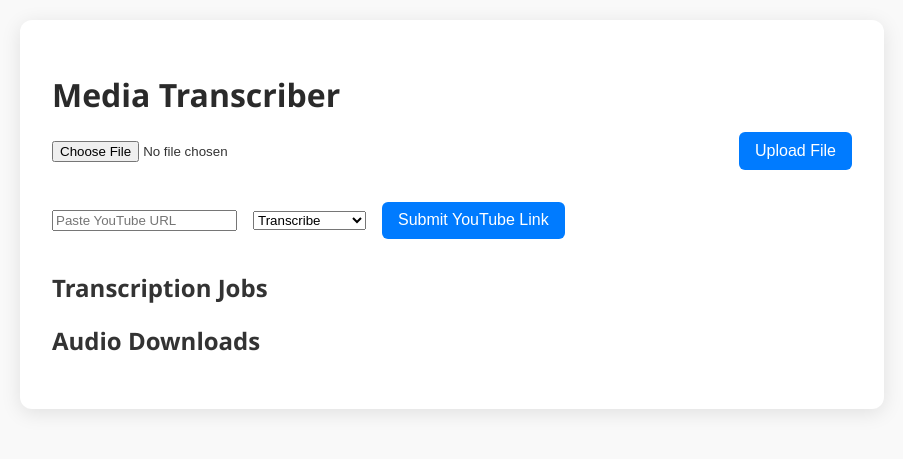
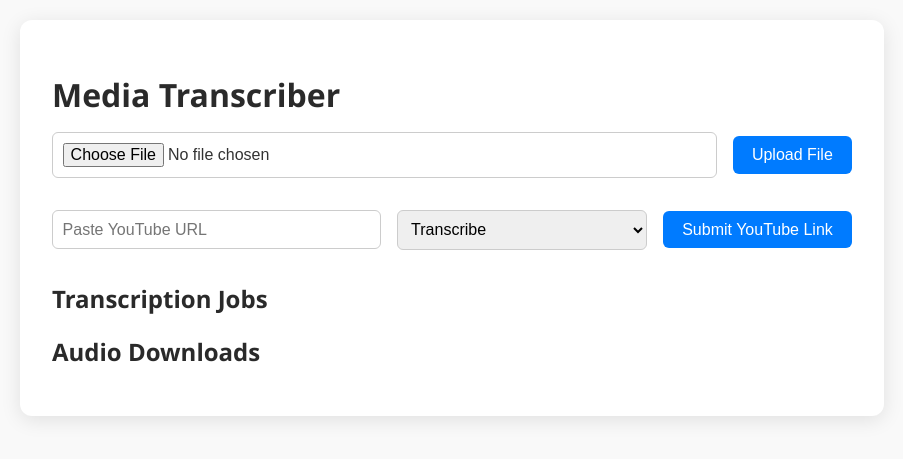
Before and after one commit to dmitripr/wav_transcriber, a FastAPI app: page / in a window 1280 px wide. Shown: the top 459 px of the page, without its empty margins (188-1091 px from the left). Run offline with FastAPI, Linux system fonts and the light colour scheme; data that the repository does not hold is empty.

Commit message:
Update CSS

```diff
--- a/static/style.css
+++ b/static/style.css
@@ -15,56 +15,80 @@ body {
   box-shadow: 0 4px 20px rgba(0,0,0,0.1);
 }
 
-  h1 {
-    font-size: 2rem;
+h1, h2 {
+  color: #2a2a2a;
   margin-bottom: 1rem;
-    color: #2a2a2a;
 }
 
 .upload-form {
   display: flex;
+  flex-wrap: wrap;
+  align-items: center;
   gap: 1rem;
   margin-bottom: 2rem;
-    align-items: center;
+  justify-content: space-between;
 }
 
-  input[type="file"] {
-    flex: 1;
+.upload-form input[type="file"],
+.upload-form input[type="url"],
+.upload-form select {
+  flex: 1 1 auto;
+  padding: 0.6rem;
+  font-size: 1rem;
+  border: 1px solid #ccc;
+  border-radius: 6px;
+  min-width: 250px;
 }
 
-  button {
-    background: #007bff;
+.upload-form button {
+  padding: 0.6rem 1.2rem;
+  font-size: 1rem;
+  background-color: #007bff;
   color: white;
   border: none;
-    padding: 0.6rem 1rem;
   border-radius: 6px;
   cursor: pointer;
-    font-size: 1rem;
 }
 
-  button:hover {
-    background: #0056b3;
+.upload-form button:hover {
+  background-color: #0056b3;
 }
 
-  .job-list {
+ul {
   list-style: none;
-    padding-left: 0;
+  padding: 0;
 }
 
-  .job-list li {
+li {
   background: #f0f0f0;
   border-radius: 8px;
   padding: 0.8rem 1rem;
   margin-bottom: 0.75rem;
-    font-size: 0.95rem;
+  display: flex;
+  justify-content: space-between;
+  align-items: center;
 }
 
-  .job-list a {
+li a {
   color: #007bff;
   text-decoration: none;
   margin-left: 10px;
 }
 
-  .job-list a:hover {
+li a:hover {
   text-decoration: underline;
 }
+
+li button {
+  background: #dc3545;
+  border: none;
+  color: white;
+  padding: 0.4rem 0.75rem;
+  border-radius: 6px;
+  cursor: pointer;
+  margin-left: 10px;
+}
+
+li button:hover {
+  background: #c82333;
+}
```
Lines whose indentation alone changed are shown as unchanged.
